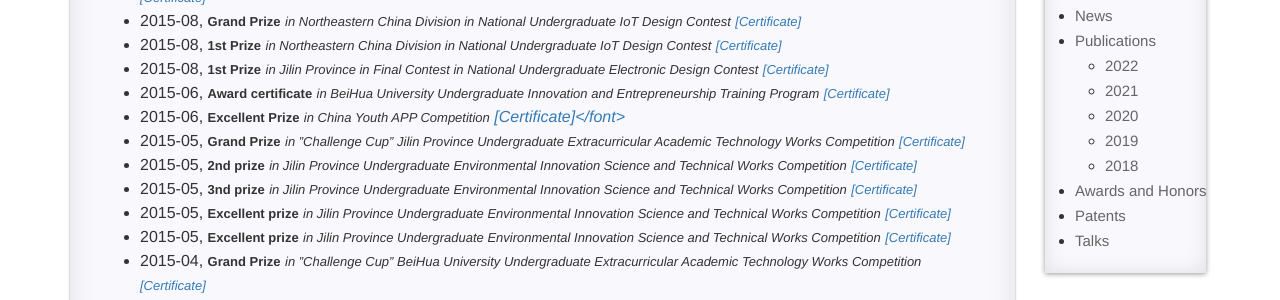
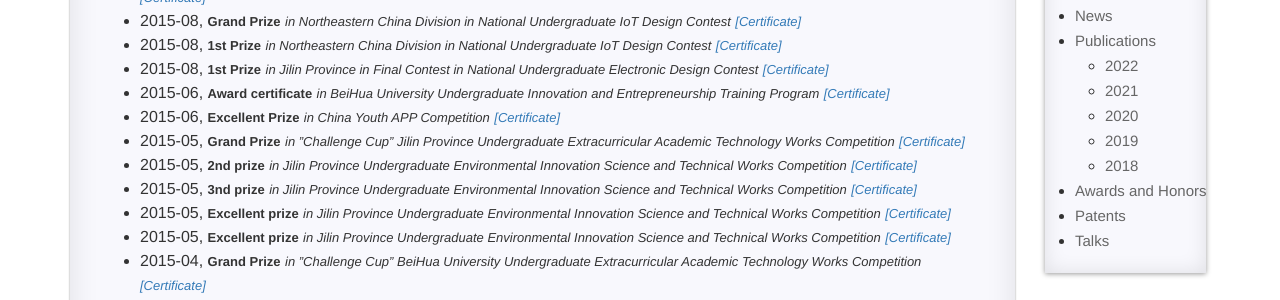
Before and after one commit to XihongZhou/xihongzhou.github.io, a Jekyll site: the page built from pages/1_homepage.md, in a window 1280 px wide and 900 px high, scrolled down 1955 px. Shown: the part 152-452 px from the top of the window. Built offline with Jekyll 4.4.1, drawn with Linux system fonts in a browser that asks for light colours; comment, search, counter and statistics services are not loaded.

Commit message:
Update 1_homepage.md

```diff
--- a/pages/1_homepage.md
+++ b/pages/1_homepage.md
@@ -98,7 +98,7 @@ permalink: /homepage/
 - 2015-08, **<font size="2">1st Prize</font>** *<font size="2">in Northeastern China Division in National Undergraduate IoT Design Contest</font>* [*<font size="2">[Certificate]</font>*](https://xihongzhou.github.io/images/Certificate/2015-08_NU_IoT_DC_(FP_NCD).jpg)
 - 2015-08, **<font size="2">1st Prize</font>** *<font size="2">in Jilin Province in Final Contest in National Undergraduate Electronic Design Contest</font>* [*<font size="2">[Certificate]</font>*](https://xihongzhou.github.io/images/Certificate/2015-08_NU_EDC_(FP_JP).jpg)
 - 2015-06, **<font size="2">Award certificate</font>** *<font size="2">in BeiHua University Undergraduate Innovation and Entrepreneurship Training Program</font>* [*<font size="2">[Certificate]</font>*](https://xihongzhou.github.io/images/Certificate/2015-06_BHU_IETP.jpg)
-- 2015-06, **<font size="2">Excellent Prize</font>** *<font size="2">in China Youth APP Competition</font>* [*[Certificate]</font>*](https://xihongzhou.github.io/images/Certificate/2015-06-06_APP_(EP).jpg)
+- 2015-06, **<font size="2">Excellent Prize</font>** *<font size="2">in China Youth APP Competition</font>* [*<font size="2">[Certificate]</font>*](https://xihongzhou.github.io/images/Certificate/2015-06-06_APP_(EP).jpg)
 - 2015-05, **<font size="2">Grand Prize</font>** *<font size="2">in ”Challenge Cup” Jilin Province Undergraduate Extracurricular Academic Technology Works Competition</font>* [*<font size="2">[Certificate]</font>*](https://xihongzhou.github.io/images/Certificate/2015-05_PU_EATWC_(GP).jpg)
 - 2015-05, **<font size="2">2nd prize</font>** *<font size="2">in Jilin Province Undergraduate Environmental Innovation Science and Technical Works Competition</font>* [*<font size="2">[Certificate]</font>*](https://xihongzhou.github.io/images/Certificate/2015-05-16_PU_EISTWC_(2P).jpg)
 - 2015-05, **<font size="2">3nd prize</font>** *<font size="2">in Jilin Province Undergraduate Environmental Innovation Science and Technical Works Competition</font>* [*<font size="2">[Certificate]</font>*](https://xihongzhou.github.io/images/Certificate/2015-05-16_PU_EISTWC_(3P).jpg)
```
